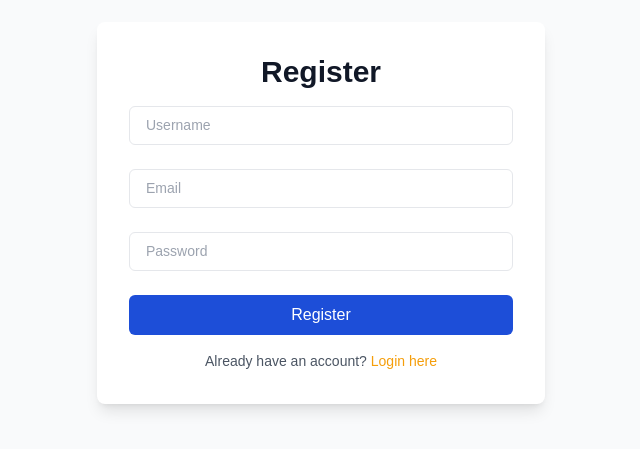
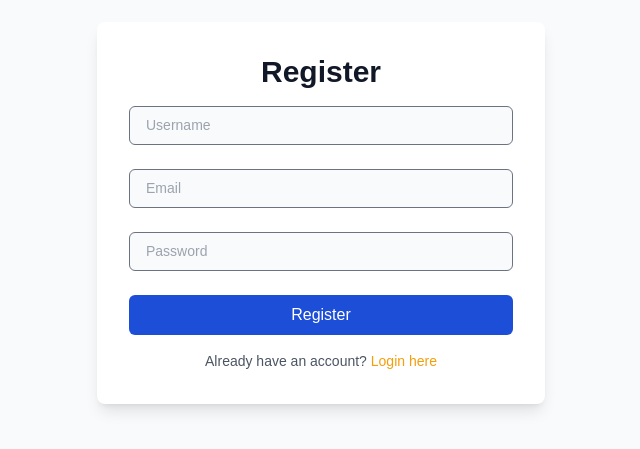
Before and after one commit to Sahithya-01/PromptSync, a React (Vite) app: page /register in a window 1280 px wide. Shown: the part 187-636 px from the top of the page, without its empty margins (319-959 px from the left). Built offline with nearby package versions, Linux system fonts and the light colour scheme; no server answers.

Commit message:
styles added to make it theme compatible

```diff
--- a/src/LandingPage.tsx
+++ b/src/LandingPage.tsx
@@ -1,5 +1,5 @@
 import React from 'react'
-import { FaUsers, FaRobot, FaRegComments } from 'react-icons/fa'
+import { FaRegComments, FaRobot, FaUsers } from 'react-icons/fa'
 import { useNavigate } from 'react-router-dom'
 
 interface FeatureProps {
@@ -14,7 +14,7 @@ const LandingPage = () => {
   return (
     <div className="bg-background text-textPrimary min-h-screen flex flex-col items-center">
       {/* Hero Section */}
-      <section className="flex flex-col items-center justify-center bg-primary text-white py-16 px-6">
+      <section className="flex flex-col items-center mt-0 justify-center bg-primary text-white py-16 px-6">
         <h1 className="text-6xl font-bold mb-3 tracking-tight">
           <span className="text-accent">Prompt</span>Sync
         </h1>
--- a/src/Login.tsx
+++ b/src/Login.tsx
@@ -1,3 +1,4 @@
+// src/Login.tsx
 import React, { useState } from 'react'
 import { signInWithEmailAndPassword, User } from 'firebase/auth'
 import { Link, useNavigate } from 'react-router-dom'
@@ -60,7 +61,7 @@ const Login: React.FC<LoginProps> = ({ onLogin }) => {
             value={email}
             onChange={(e) => setEmail(e.target.value)}
             required
-            className="w-full px-4 py-2 border border-gray-300 rounded-md focus:outline-none focus:ring-2 focus:ring-primary"
+            className="w-full px-4 py-2 border rounded-md bg-background text-textPrimary border-secondary focus:outline-none focus:ring-2 focus:ring-primary focus:bg-card"
           />
           <input
             type="password"
@@ -68,7 +69,7 @@ const Login: React.FC<LoginProps> = ({ onLogin }) => {
             value={password}
             onChange={(e) => setPassword(e.target.value)}
             required
-            className="w-full px-4 py-2 border border-gray-300 rounded-md focus:outline-none focus:ring-2 focus:ring-primary"
+            className="w-full px-4 py-2 border rounded-md bg-background text-textPrimary border-secondary focus:outline-none focus:ring-2 focus:ring-primary focus:bg-card"
           />
           <button
             type="submit"
--- a/src/Register.tsx
+++ b/src/Register.tsx
@@ -46,7 +46,7 @@ const Register: React.FC<RegisterProps> = ({ onRegister }) => {
             value={username}
             onChange={(e) => setUsername(e.target.value)}
             required
-            className="w-full px-4 py-2 border rounded-md focus:outline-none focus:ring-2"
+            className="w-full px-4 py-2 border rounded-md bg-background text-textPrimary border-secondary focus:outline-none focus:ring-2 focus:ring-primary focus:bg-card"
           />
           <input
             type="email"
@@ -54,7 +54,7 @@ const Register: React.FC<RegisterProps> = ({ onRegister }) => {
             value={email}
             onChange={(e) => setEmail(e.target.value)}
             required
-            className="w-full px-4 py-2 border rounded-md focus:outline-none focus:ring-2"
+            className="w-full px-4 py-2 border rounded-md bg-background text-textPrimary border-secondary focus:outline-none focus:ring-2 focus:ring-primary focus:bg-card"
           />
           <input
             type="password"
@@ -62,7 +62,7 @@ const Register: React.FC<RegisterProps> = ({ onRegister }) => {
             value={password}
             onChange={(e) => setPassword(e.target.value)}
             required
-            className="w-full px-4 py-2 border rounded-md focus:outline-none focus:ring-2"
+            className="w-full px-4 py-2 border rounded-md bg-background text-textPrimary border-secondary focus:outline-none focus:ring-2 focus:ring-primary focus:bg-card"
           />
           <button
             type="submit"
--- a/src/RoomSelection.tsx
+++ b/src/RoomSelection.tsx
@@ -116,7 +116,7 @@ const RoomSection: React.FC<{
       placeholder="Enter custom Room ID (optional)"
       value={inputValue}
       onChange={onInputChange}
-      className="w-full px-4 py-2 border border-gray-300 rounded-md mb-4 focus:outline-none focus:ring-2 focus:ring-primary"
+      className="w-full px-4 py-2 border mb-6 rounded-md bg-background text-textPrimary border-secondary focus:outline-none focus:ring-2 focus:ring-primary focus:bg-card"
     />
     <button
       onClick={onButtonClick}
```
